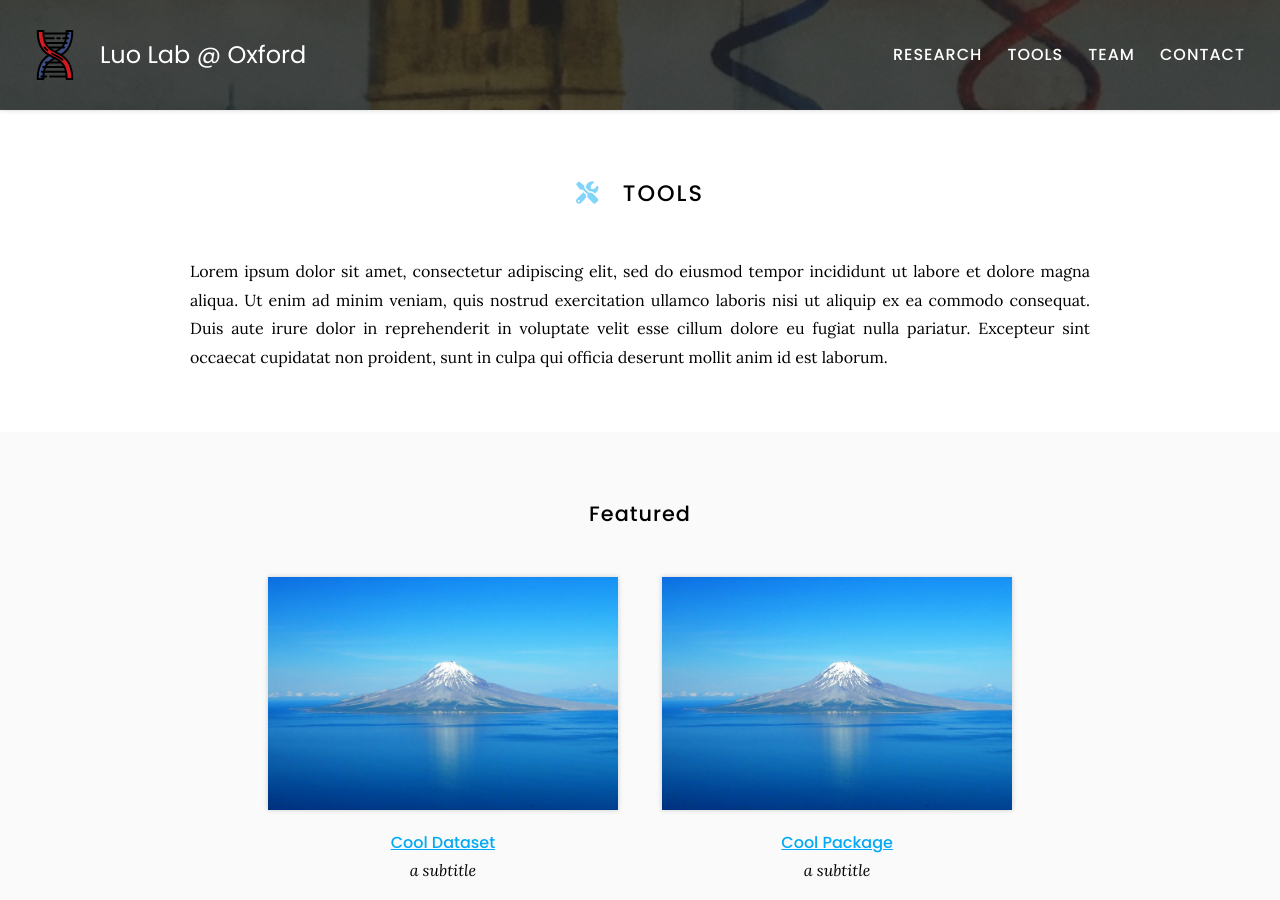
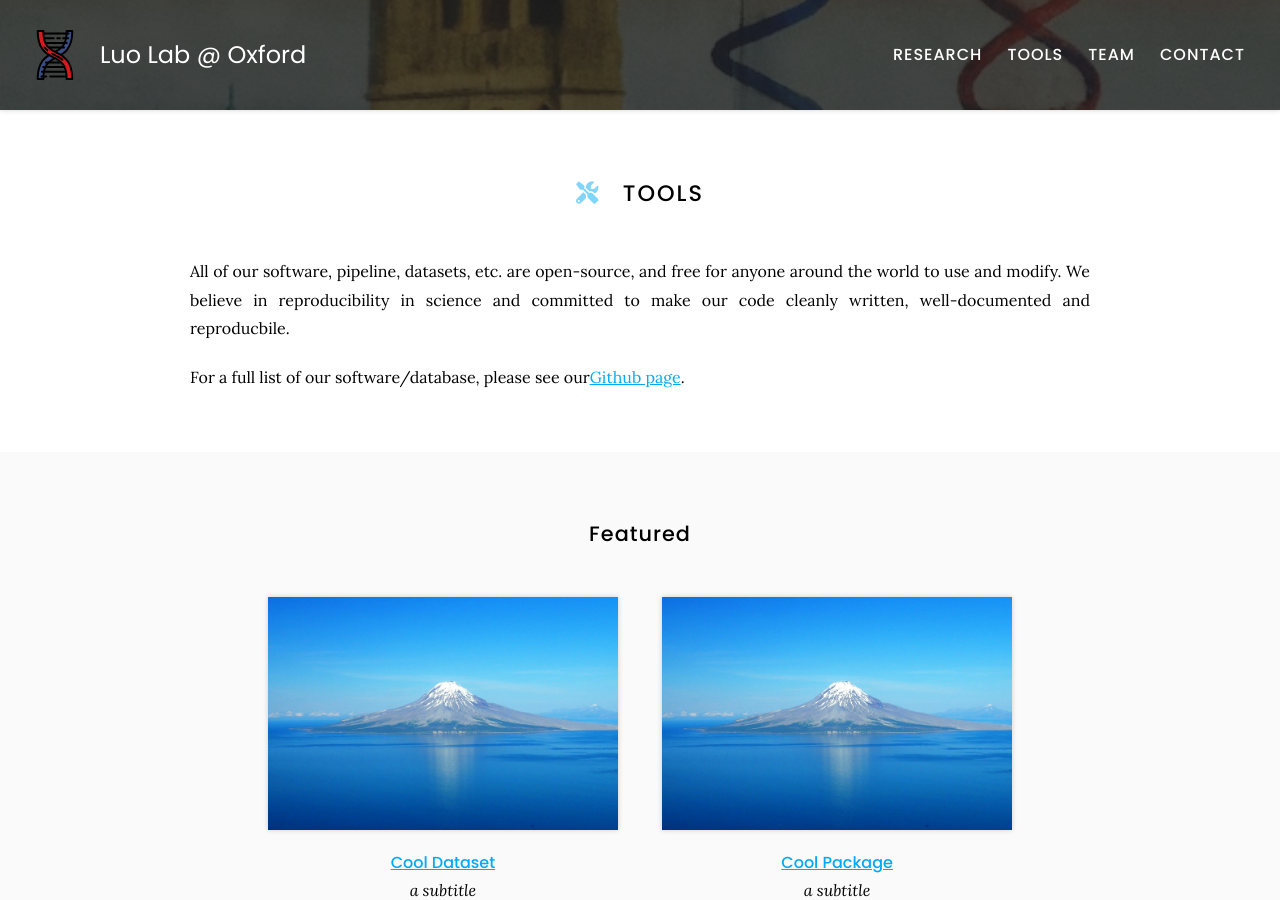
Before and after one commit to yang-luo-lab/yang-luo-lab.github.io, a Jekyll site: the page built from tools/index.md, in a window 1280 px wide and 900 px high. Built offline with Jekyll 4.4.1, drawn with Linux system fonts in a browser that asks for light colours.

Commit message:
upadate tool description

```diff
--- a/tools/index.md
+++ b/tools/index.md
@@ -7,10 +7,9 @@ nav:
 
 # <i class="fas fa-tools"></i>Tools
 
-Lorem ipsum dolor sit amet, consectetur adipiscing elit, sed do eiusmod tempor incididunt ut labore et dolore magna aliqua.
-Ut enim ad minim veniam, quis nostrud exercitation ullamco laboris nisi ut aliquip ex ea commodo consequat.
-Duis aute irure dolor in reprehenderit in voluptate velit esse cillum dolore eu fugiat nulla pariatur.
-Excepteur sint occaecat cupidatat non proident, sunt in culpa qui officia deserunt mollit anim id est laborum.
+All of our software, pipeline, datasets, etc. are open-source, and free for anyone around the world to use and modify. We believe in reproducibility in science and committed to make our code cleanly written, well-documented and reproducbile.
+
+For a full list of our software/database, please see our[Github page](https://github.com/yang-luo-lab).
 
 {% include search-info.html %}
 
```
Also changed, not shown: team/index.md (+0 -7 lines).
